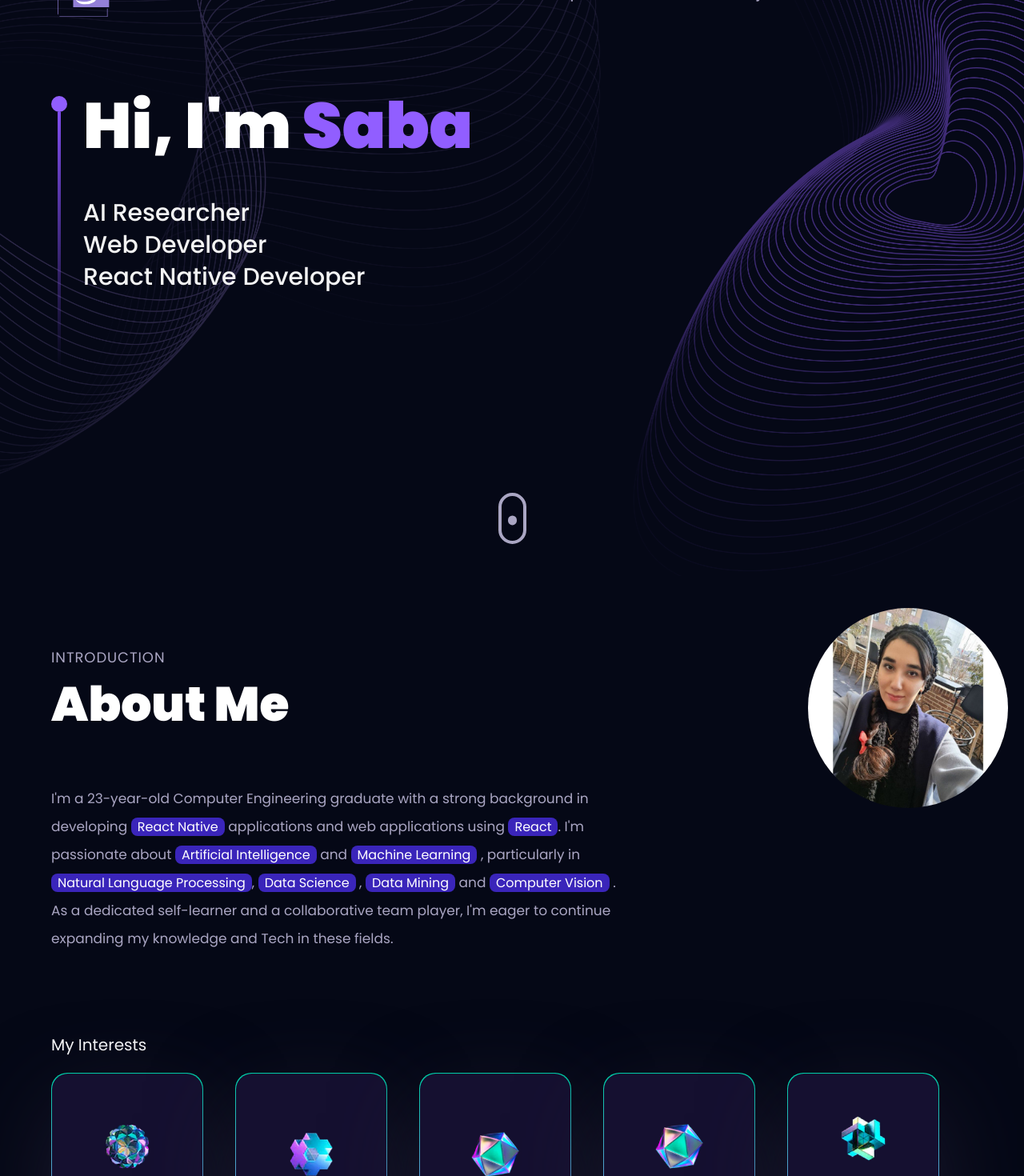
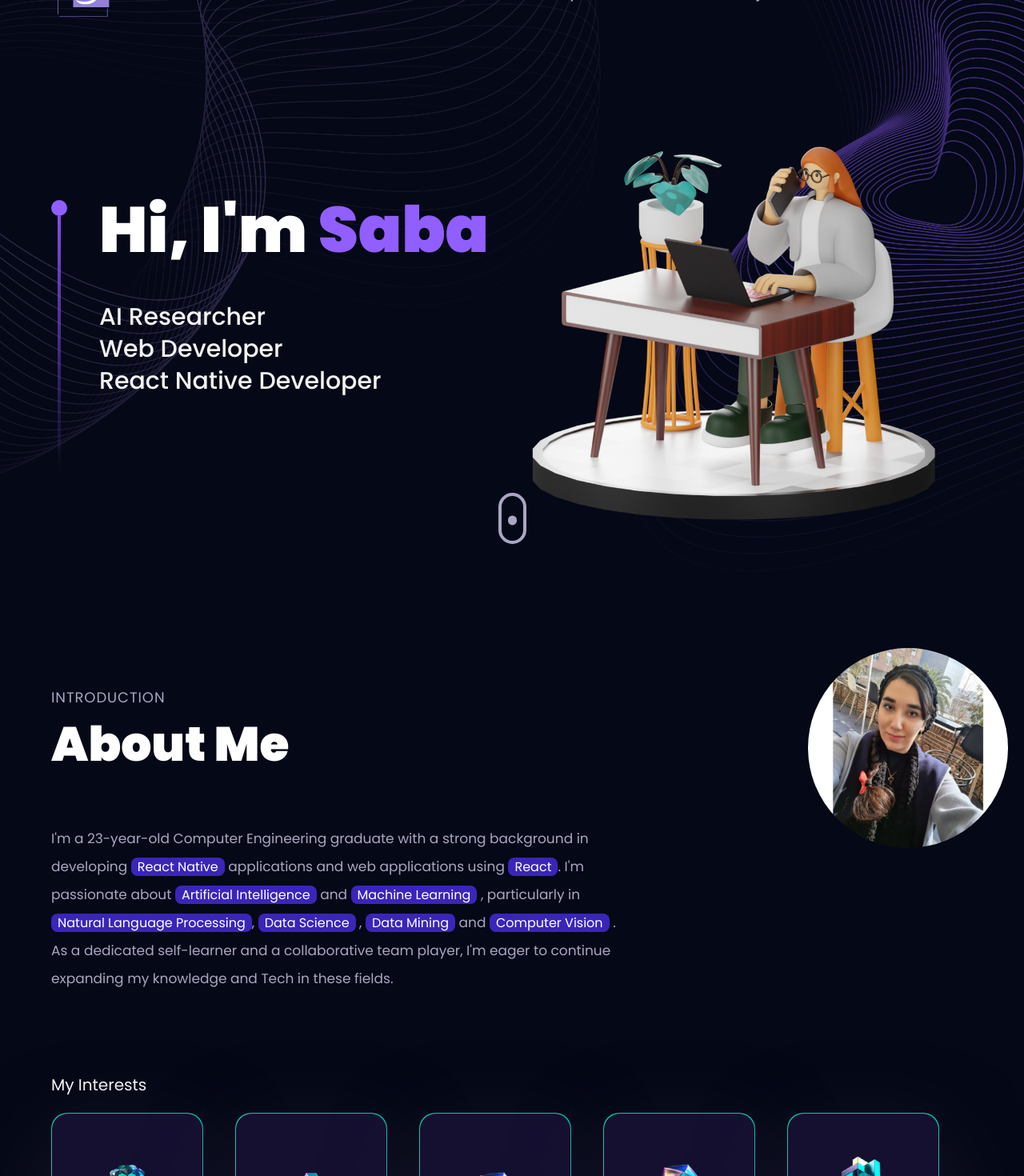
Before and after one commit to saba-ramezani/saba-ramezani.github.io, a React (Vite) app: page / in a window 1280 px wide. Shown: the part 80-1550 px from the top of the page at 80% size. Built offline with nearby package versions, Linux system fonts and the light colour scheme.

Commit message:
updated hero section: added a cute image =)

```diff
--- a/src/assets/index.js
+++ b/src/assets/index.js
@@ -55,7 +55,10 @@ import location from './contact/location.png';
 import telegram from './contact/telegram.png';
 import linkedin from './contact/linkedin.png';
 
+import girl from './girl.webp';
+
 export {
+  girl,
   githubwhite,
   email,
   phone,
--- a/src/components/Hero.jsx
+++ b/src/components/Hero.jsx
@@ -1,13 +1,15 @@
 import { motion } from "framer-motion";
 import { styles } from "../styles";
+import { girl } from "../assets";
 
 
 const Hero = () => {
   return (
     <section className={`relative w-full h-screen mx-auto`}>
       <div
-        className={`absolute inset-0 top-[180px]  max-w-7xl mx-auto ${styles.paddingX} flex flex-row items-start gap-5`}
+        className={`absolute inset-0 top-[180px]  max-w-7xl mx-auto ${styles.paddingX} flex md:flex-row flex-col items-center gap-5`}
       >
+        <div className="flex flex-row gap-10">
         <div className='flex flex-col justify-center items-center mt-5'>
           <div className='w-5 h-5 rounded-full bg-[#915EFF]' />
           <div className='w-1 sm:h-80 h-40 violet-gradient' />
@@ -21,11 +23,14 @@ const Hero = () => {
             AI Researcher <br /> Web Developer <br /> React Native Developer
           </p>
         </div>
+        </div>
+
+        <img src={girl} alt="" className="w-[70%] h-auto sm:w-[50%]" />
       </div>
 
 
 
-      <div className='absolute xs:bottom-10 bottom-32 w-full flex justify-center items-center'>
+      <div className='absolute md:bottom-10 bottom-[-50px] w-full flex justify-center items-center'>
         <a href='#about'>
           <div className='w-[35px] h-[64px] rounded-3xl border-4 border-secondary flex justify-center items-start p-2'>
             <motion.div
--- a/src/hoc/SectionWrapper.jsx
+++ b/src/hoc/SectionWrapper.jsx
@@ -11,7 +11,7 @@ const StarWrapper = (Component, idName) =>
         initial='hidden'
         whileInView='show'
         viewport={{ once: true, amount: 0.25 }}
-        className={`${styles.padding} max-w-7xl mx-auto relative z-0`}
+        className={`${styles.padding} max-w-7xl mx-auto relative z-0 mt-[50px]`}
       >
         <span className='hash-span' id={idName}>
           &nbsp;
```
